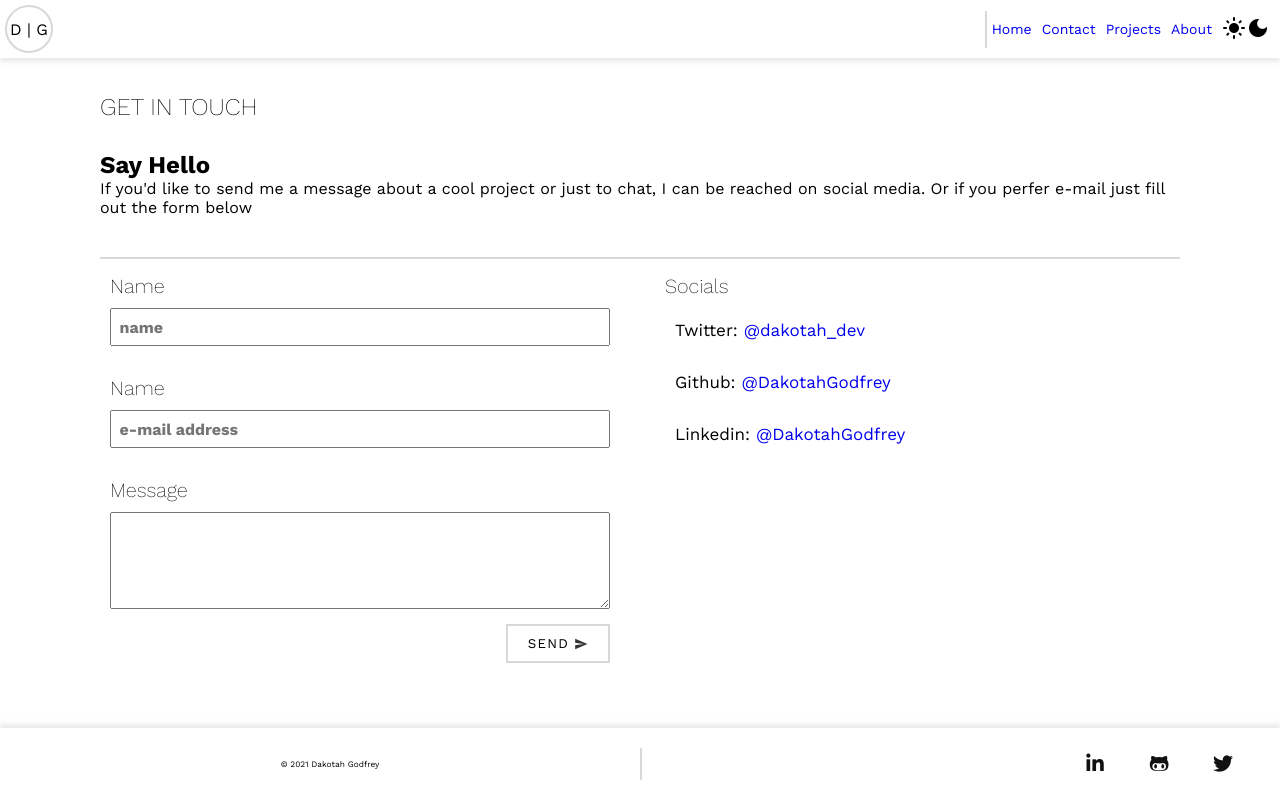
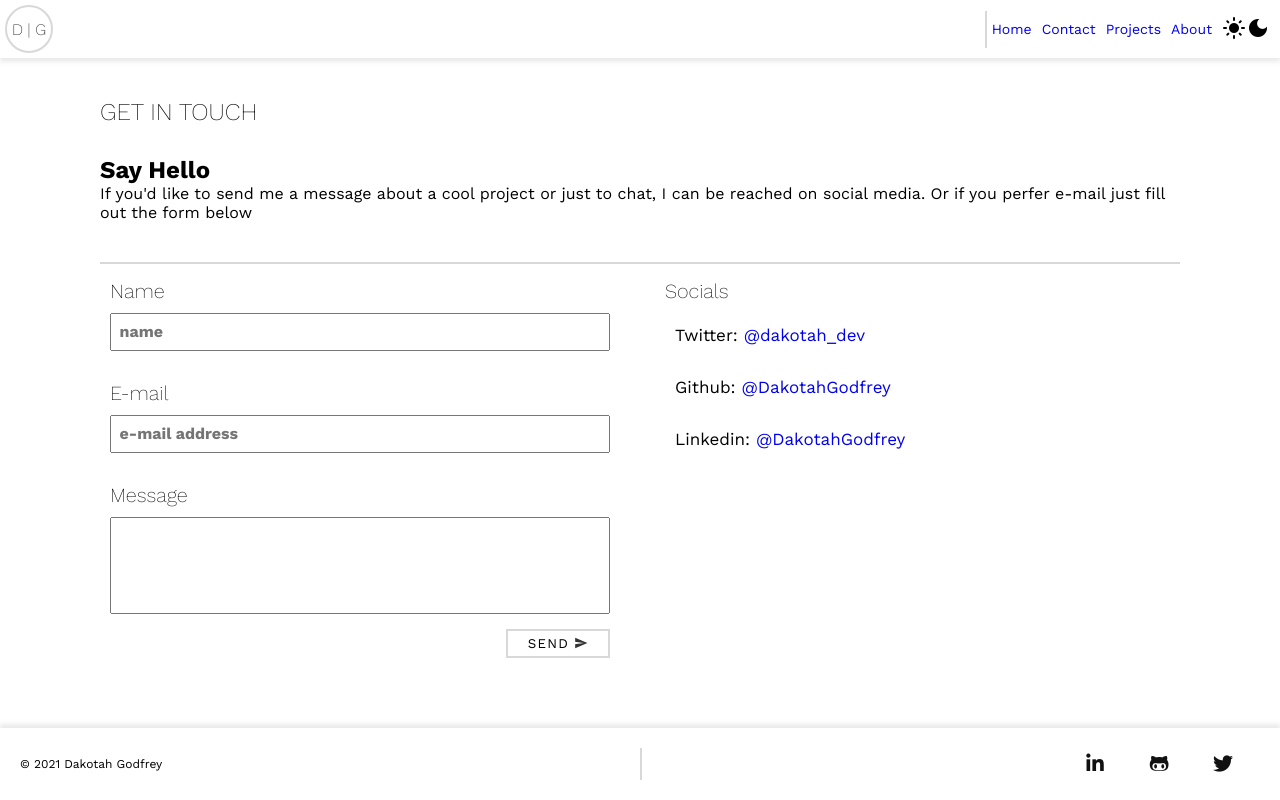
Before and after one commit to DakotahGodfrey/profile_site, a React (Create React App) app: page /contact in a window 1280 px wide. Built offline with nearby package versions, Linux system fonts and the light colour scheme.

Commit message:
minor stylistic changes

```diff
--- a/src/App.jsx
+++ b/src/App.jsx
@@ -9,7 +9,7 @@ import "./assets/scss/index.scss";
 import Footer from "./components/layout/footer/Footer";
 const App = () => {
   return (
-    <div>
+    <div className="App">
       <Router>
         <Switch>
           <Route exact path="/" component={Home} />
--- a/src/assets/scss/_config.scss
+++ b/src/assets/scss/_config.scss
@@ -6,8 +6,9 @@ body {
   font-size: 10px;
   box-sizing: border-box;
   font-family: "Work Sans", "Helvetica", sans-serif;
-  // height: 100%;
-  // width: 100%;
+}
+.App {
+  overflow-x: hidden;
 }
 
 * {
--- a/src/assets/scss/_contact.scss
+++ b/src/assets/scss/_contact.scss
@@ -57,7 +57,7 @@
     max-width: 100%;
     width: -webkit-fill-available;
     margin: 0.5rem 2rem 0 1rem;
-
+    resize: none;
     padding: 0.75rem;
     font-family: inherit;
     font-weight: 600;
@@ -80,7 +80,7 @@ button[type="submit"] {
   display: flex;
   align-items: center;
   margin: 0 2rem 3rem 0;
-  padding: 1rem 2rem;
+  padding: 0.5rem 2rem;
   font-family: inherit;
   text-transform: uppercase;
   letter-spacing: 1.2px;
--- a/src/assets/scss/_footer.scss
+++ b/src/assets/scss/_footer.scss
@@ -9,6 +9,8 @@ footer {
   padding: 2rem;
   small {
     text-align: center;
+    justify-self: flex-start;
+    font-size: 1.2rem;
   }
   ul {
     display: inline-flex;
--- a/src/assets/scss/_navbar.scss
+++ b/src/assets/scss/_navbar.scss
@@ -20,6 +20,7 @@ nav {
     border-radius: 50%;
     display: flex;
     align-items: center;
+    font-weight: 200;
     justify-content: center;
     border: 2px solid $site-medium-light-color;
   }
--- a/src/components/layout/footer/Footer.jsx
+++ b/src/components/layout/footer/Footer.jsx
@@ -9,6 +9,8 @@ const Footer = () => {
           <a
             aria-label="linked in profile"
             className="social-link"
+            target="_blank"
+            rel="noreferrer"
             href="https://www.linkedin.com/in/dakotah-godfrey-2186091ab/"
           >
             <i className="fab fa-2x fa-linkedin-in"></i>
@@ -18,7 +20,9 @@ const Footer = () => {
           <a
             aria-label="twitter profile"
             className="social-link"
-            href="https://www.twitter.com/dakotah_dev"
+            target="_blank"
+            rel="noreferrer"
+            href="https://www.github.com/DakotahGodfrey"
           >
             <i className="fab fa-2x fa-github-alt"></i>
           </a>
@@ -27,7 +31,9 @@ const Footer = () => {
           <a
             aria-label="github profile"
             className="social-link"
-            href="https://www.github.com/DakotahGodfrey"
+            target="_blank"
+            rel="noreferrer"
+            href="https://www.twitter.com/dakotah_dev"
           >
             <i className="fab fa-2x fa-twitter"></i>
           </a>
--- a/src/components/pages/contact/Contact.jsx
+++ b/src/components/pages/contact/Contact.jsx
@@ -29,7 +29,7 @@ const Contact = () => {
               />
             </div>
             <div className="form-fields">
-              <label htmlFor="email">Name</label>
+              <label htmlFor="email">E-mail</label>
               <input
                 type="email"
                 name="email"
@@ -66,7 +66,7 @@ const Contact = () => {
               <li>
                 Linkedin:{" "}
                 <span>
-                  <a href="https://www.linked.com/in/dakotah-godfrey-2186091ab/">
+                  <a href="https://www.linkedin.com/in/dakotah-godfrey-2186091ab">
                     @DakotahGodfrey
                   </a>
                 </span>
```
